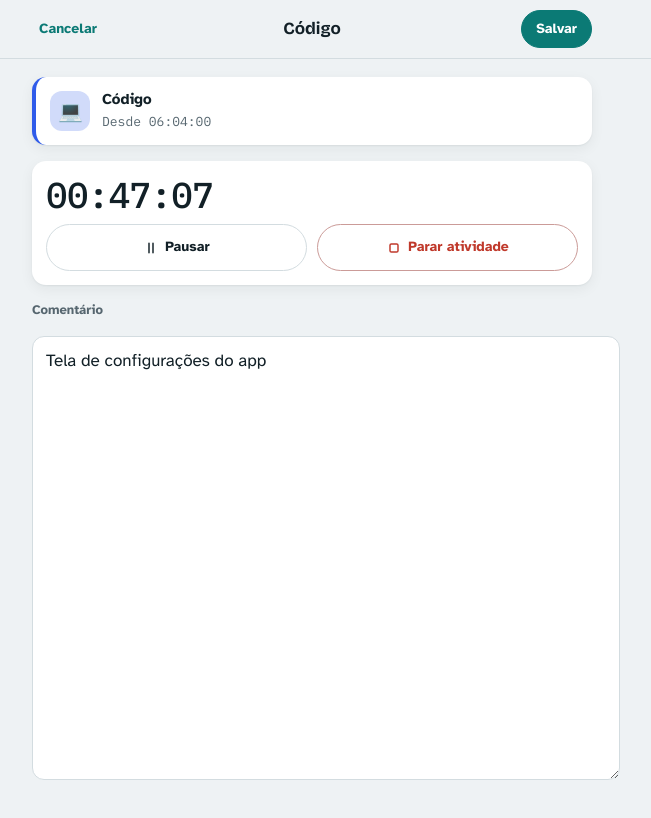
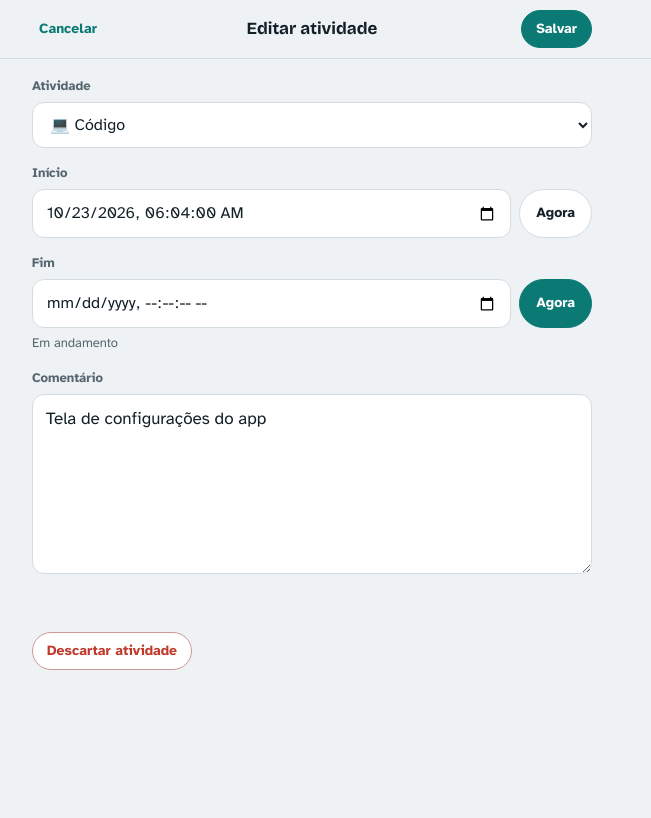
Before and after one commit to obardomoderno/ponteiro, a plain HTML site: page index.html in a window 1280 px wide. Both pictures are taken after a click on the element 640 px from the left and 273 px from the top of the page. Shown: the whole page, without its empty margins (328-979 px from the left). Drawn offline with nearby package versions, Linux system fonts and the light colour scheme.

Commit message:
Add files via upload

```diff
--- a/index.html
+++ b/index.html
@@ -215,7 +215,7 @@ nav.tabs button[aria-current="page"]{color:var(--accent);font-weight:700}
 .trow.pressing{background:var(--sunk)}
 .trow.dragging{position:relative;z-index:2;box-shadow:0 10px 24px rgba(0,0,0,.18);transform:scale(1.02);border-radius:10px;cursor:grabbing}
 .addrow{display:flex;gap:8px}
-.addrow input{flex:1;min-width:0;background:var(--surface);border:1px solid var(--line);border-radius:12px;padding:12px 14px;color:var(--ink);font-size:16px}
+.addrow input{box-sizing:border-box;flex:1;min-width:0;background:var(--surface);border:1px solid var(--line);border-radius:12px;padding:12px 14px;color:var(--ink);font-size:16px}
 .bigpct{display:flex;align-items:baseline;gap:10px}
 .bigpct b{font-family:var(--mono);font-size:44px;font-weight:500;font-variant-numeric:tabular-nums;letter-spacing:-.03em;line-height:1}
 .titlein{font-family:var(--display);font-size:24px;font-weight:700;background:none;border:0;border-bottom:1px dashed var(--line);padding:4px 0;width:100%;color:var(--ink);min-width:0}
@@ -237,7 +237,7 @@ nav.tabs button[aria-current="page"]{color:var(--accent);font-weight:700}
 .fsbar h3{font-family:var(--display);font-size:17px;margin:0;font-weight:700;text-align:center;min-width:0;overflow:hidden;text-overflow:ellipsis;white-space:nowrap;max-width:52vw}
 .fsbody{max-width:560px;margin:0 auto;padding-block:18px calc(28px + env(safe-area-inset-bottom,0px));display:flex;flex-direction:column;gap:16px}
 .fsbody label{display:flex;flex-direction:column;gap:6px;font-size:13px;font-weight:700;color:var(--muted)}
-.fsbody input[type=text],.fsbody input[type=search],.fsbody input[type=number],.fsbody input[type=password],.fsbody input[type=datetime-local],.fsbody select,.fsbody textarea{background:var(--surface);border:1px solid var(--line);border-radius:12px;padding:11px 13px;font-weight:400;font-size:16px;color:var(--ink);width:100%;min-width:0}
+.fsbody input[type=text],.fsbody input[type=search],.fsbody input[type=number],.fsbody input[type=password],.fsbody input[type=datetime-local],.fsbody select,.fsbody textarea{box-sizing:border-box;background:var(--surface);border:1px solid var(--line);border-radius:12px;padding:11px 13px;font-weight:400;font-size:16px;color:var(--ink);width:100%;min-width:0;max-width:100%}
 .fsbody textarea.note{min-height:min(55vh,420px);font-size:17px;line-height:1.5;resize:vertical}
 .ctx{display:flex;align-items:center;gap:12px;background:var(--surface);border-radius:var(--r);padding:12px 14px;box-shadow:var(--shadow);border-left:4px solid var(--c)}
 .ctx .ico{grid-row:auto}
@@ -251,7 +251,7 @@ nav.tabs button[aria-current="page"]{color:var(--accent);font-weight:700}
 .tf{display:flex;flex-direction:column;gap:6px}
 .tf > label{font-size:13px;font-weight:700;color:var(--muted)}
 .tfrow{display:flex;gap:8px;align-items:stretch}
-.tfrow input{flex:1}
+.tfrow input{flex:1;min-width:0}
 .tfrow .btn{flex:none;padding-inline:16px}
 .swatches{display:flex;flex-wrap:wrap;gap:8px}
 .swatches button{width:34px;height:34px;border-radius:50%;border:2px solid transparent;background:var(--c)}
@@ -1045,6 +1045,43 @@ function liveEditor({ title, ctx, clockAttr, clockText, isRunning, value, onSave
       el.querySelector("#lv_stop").onclick = () => { onSave(note()); closeLayer(el); onStop(); };
     } });
 }
+function editRunning(id) {
+  const r = runById(id); if (!r) return;
+  const running = r.state === "running";
+  const startVal = running ? r.since : r.started;
+  openLayer("Editar atividade", `
+    <label>Atividade<select id="f_type">${typeOptions(r.typeId)}</select></label>
+    <div class="tf"><label for="f_s">Início</label><div class="tfrow"><input id="f_s" type="datetime-local" step="1" value="${toLocalInput(startVal)}" ${running ? "" : "disabled"}><button type="button" class="btn" data-now="f_s" ${running ? "" : "disabled"}>Agora</button></div></div>
+    <div class="tf"><label for="f_e">Fim</label><div class="tfrow"><input id="f_e" type="datetime-local" step="1" value="" aria-describedby="f_eh"><button type="button" class="btn primary" data-now="f_e">Agora</button></div><span class="small" id="f_eh">${running ? "Em andamento" : "Pausada"}</span></div>
+    <label>Comentário<textarea id="f_c" class="note" style="min-height:180px">${esc(r.comment)}</textarea></label>
+    <p class="small" id="f_msg"></p>
+    <div class="sheetbar"><button class="btn danger" id="f_del">Descartar atividade</button></div>`, {
+    okLabel: "Salvar",
+    onMount: el => {
+      el.querySelectorAll("[data-now]").forEach(b => b.onclick = () => { const i = $("#" + b.dataset.now, el); i.value = toLocalInput(now()); $("#f_msg", el).textContent = ""; });
+      el.querySelector("[data-ok]").onclick = () => {
+        const x = runById(id); if (!x) { closeLayer(el); return; }
+        const typeId = $("#f_type", el).value, comment = $("#f_c", el).value.trim();
+        const s = running ? fromLocalInput($("#f_s", el).value) : x.since;
+        const eRaw = $("#f_e", el).value, e = eRaw ? fromLocalInput(eRaw) : null;
+        if (!typeId) { $("#f_msg", el).textContent = "Escolha uma atividade."; return; }
+        if (running && !(s <= now())) { $("#f_msg", el).textContent = "O início não pode ser no futuro."; return; }
+        if (e !== null && running && !(e > s)) { $("#f_msg", el).textContent = "O fim precisa ser depois do início."; return; }
+        if (e !== null && e > now() + 1000) { $("#f_msg", el).textContent = "O fim não pode ser no futuro."; return; }
+        if (S.running.some(o => o.id !== id && o.typeId === typeId)) { $("#f_msg", el).textContent = "Essa atividade já está em andamento."; return; }
+        x.typeId = typeId; x.comment = comment;
+        if (running) { if (x.acc === 0) x.started = s; x.since = s; }
+        if (e !== null) {
+          const total = x.acc + (running ? e - x.since : 0);
+          if (running) logInterval(x.typeId, x.since, e, x.comment);
+          S.running = S.running.filter(o => o.id !== id);
+          toast((typeById(x.typeId) || GONE).name + ": " + fmtDur(total) + " registrados.");
+        }
+        markApp(); closeLayer(el); renderAll();
+      };
+      $("#f_del", el).onclick = ev => armButton(ev.currentTarget, "Toque de novo para descartar", () => { S.running = S.running.filter(o => o.id !== id); markApp(); closeLayer(el); toast("Atividade descartada."); renderAll(); });
+    } });
+}
 function editRunNote(id) {
   const r = runById(id); if (!r) return; const t = typeById(r.typeId) || GONE;
   liveEditor({ title: t.name, ctx: ctxBox(t, "Desde " + fmtHM(r.started)), clockAttr: `data-run="${r.id}"`, clockText: fmtClock(runElapsed(r)),
@@ -1316,7 +1353,7 @@ document.addEventListener("click", e => {
     case "pause": pauseRun(id); break;
     case "resume": resumeRun(id); break;
     case "stop": stopRun(id); break;
-    case "rnote": editRunNote(id); break;
+    case "rnote": editRunning(id); break;
     case "regstart": startReg(id); break;
     case "regpause": pauseReg(run, id); break;
     case "regresume": resumeReg(run, id); break;
@@ -1358,7 +1395,7 @@ setInterval(() => {
 setInterval(() => { if (Store.ready) renderAll(); }, 60000);
 boot();
 /* atualização automática: ao abrir, ao voltar para a tela e a cada 5 min, confere se há versão nova publicada e recarrega */
-const BUILD = "20261023064241";
+const BUILD = "20261023065029";
 let swReg = null;
 if ("serviceWorker" in navigator && (location.protocol === "https:" || location.hostname === "localhost")) addEventListener("load", () => navigator.serviceWorker.register("sw.js").then(r => { swReg = r; }).catch(() => {}));
 async function checkUpdate() {
--- a/sw.js
+++ b/sw.js
@@ -1,6 +1,6 @@
 // Service worker do Ponteiro: guarda o app no aparelho para abrir sem internet.
 // Funciona em qualquer subpasta (ex.: usuario.github.io/ponteiro/). A sincronização com o GitHub nunca passa pelo cache.
-const VERSION = "ponteiro-v8";
+const VERSION = "ponteiro-v9";
 const HOME = new URL("./", self.location).href;
 const SHELL = ["./", "manifest.webmanifest", "icon-192.png", "icon-512.png", "apple-touch-icon.png"];
 
```
